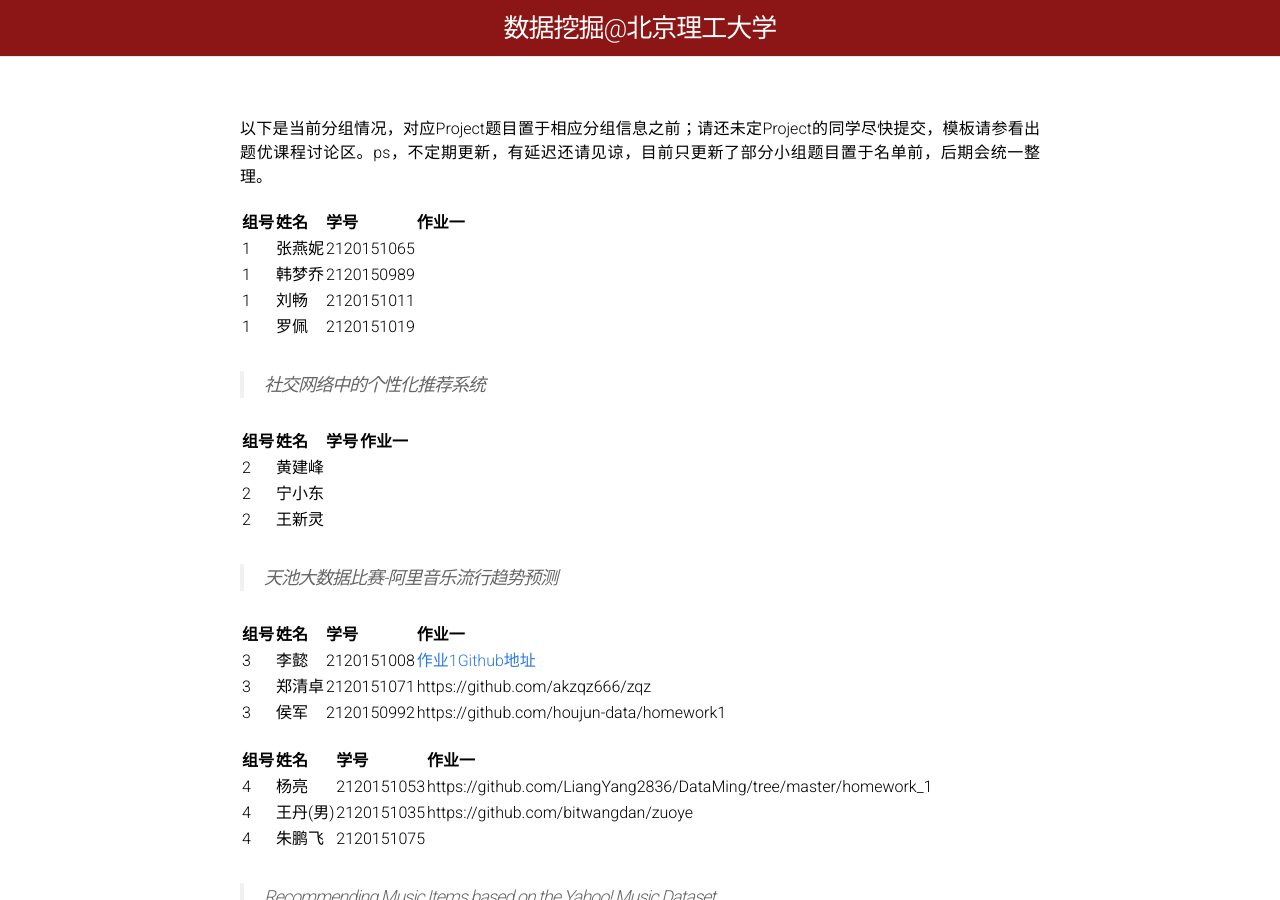
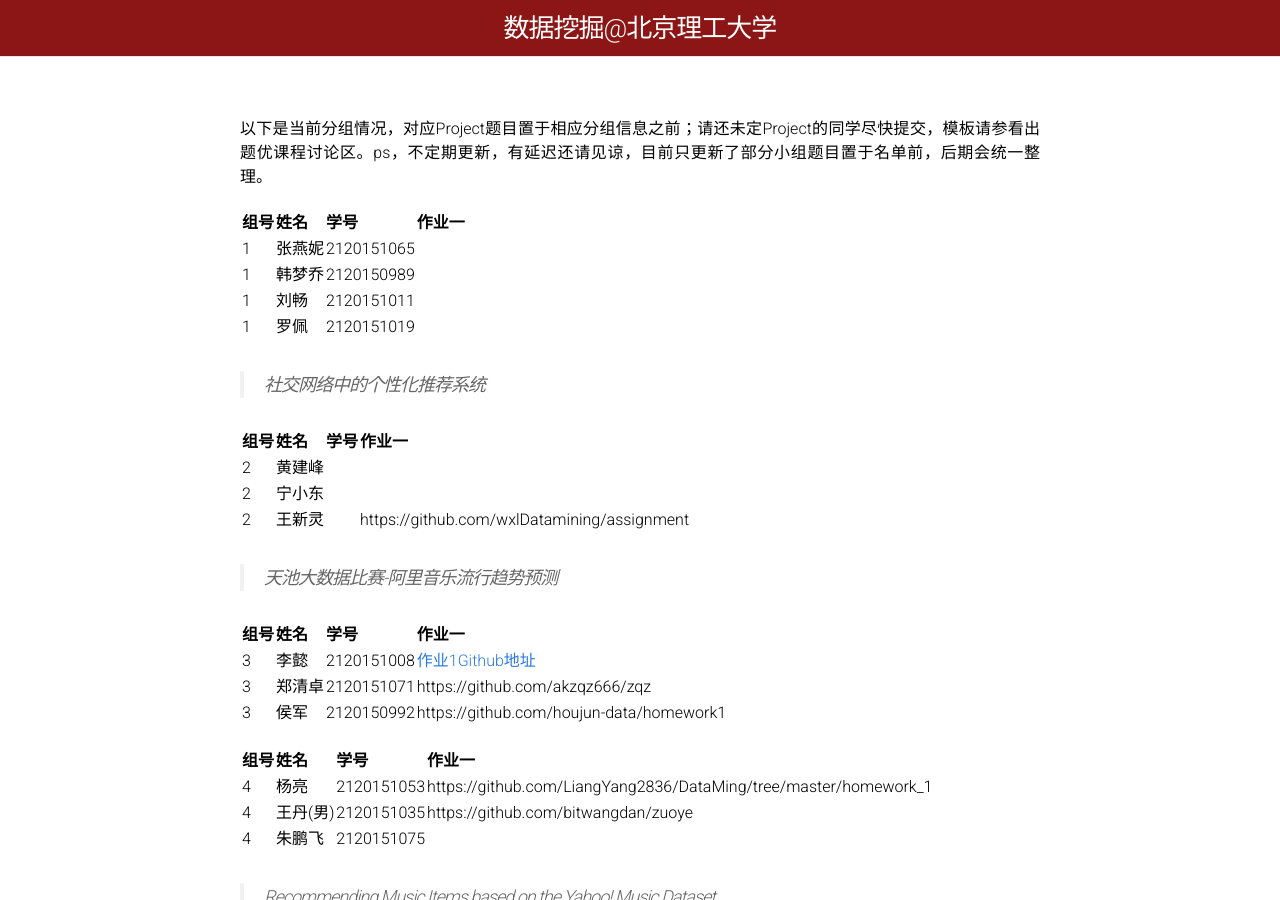
Before and after one commit to BITDM/bitdm.github.io, a Jekyll site: the page built from 2016/groups.md, in a window 1280 px wide and 900 px high. Built offline with Jekyll 4.4.1, drawn with Linux system fonts in a browser that asks for light colours; some of the changed lines change nothing that is shown.

Commit message:
Update groups.md

```diff
--- a/2016/groups.md
+++ b/2016/groups.md
@@ -19,7 +19,7 @@ permalink: /2016/groups/
 |:-------------|:-------------|:-----|:-----|
 |2|黄建峰||
 |2|宁小东||
-|2|王新灵||
+|2|王新灵||https://github.com/wxlDatamining/assignment
 
 > 天池大数据比赛-阿里音乐流行趋势预测
 
```
